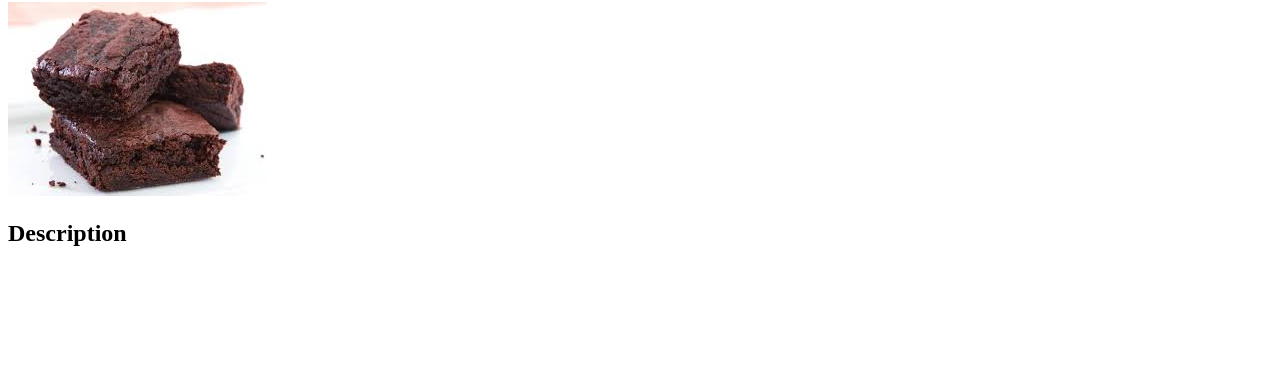
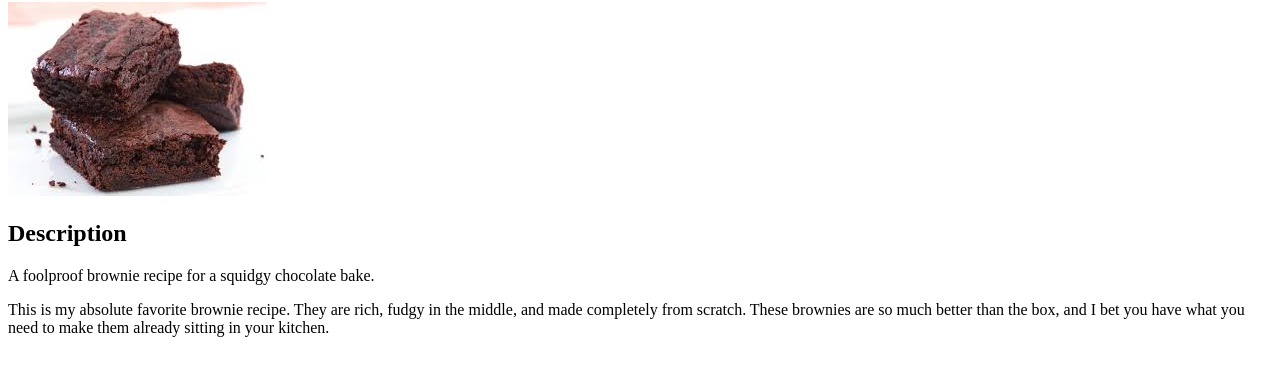
Before and after one commit to pmancaff/odin-recipes, a plain HTML site: page recipes/brownies.html in a window 1280 px wide. Shown: the part 78-454 px from the top of the page. Drawn offline with Linux system fonts and the light colour scheme.

Commit message:
add description of the recipe

```diff
--- a/recipes/brownies.html
+++ b/recipes/brownies.html
@@ -11,6 +11,9 @@
     <img src="../images/brownies.jpg" alt="A picture of brownies">
 
     <h2>Description</h2>
+    <p>A foolproof brownie recipe for a squidgy chocolate bake.</p>
+    <p>This is my absolute favorite brownie recipe. They are rich, fudgy in the middle, and made completely from scratch. These brownies are so much better than the box, and I bet you have what you need to make them already sitting in your kitchen.</p>
+
 
 
 
```
